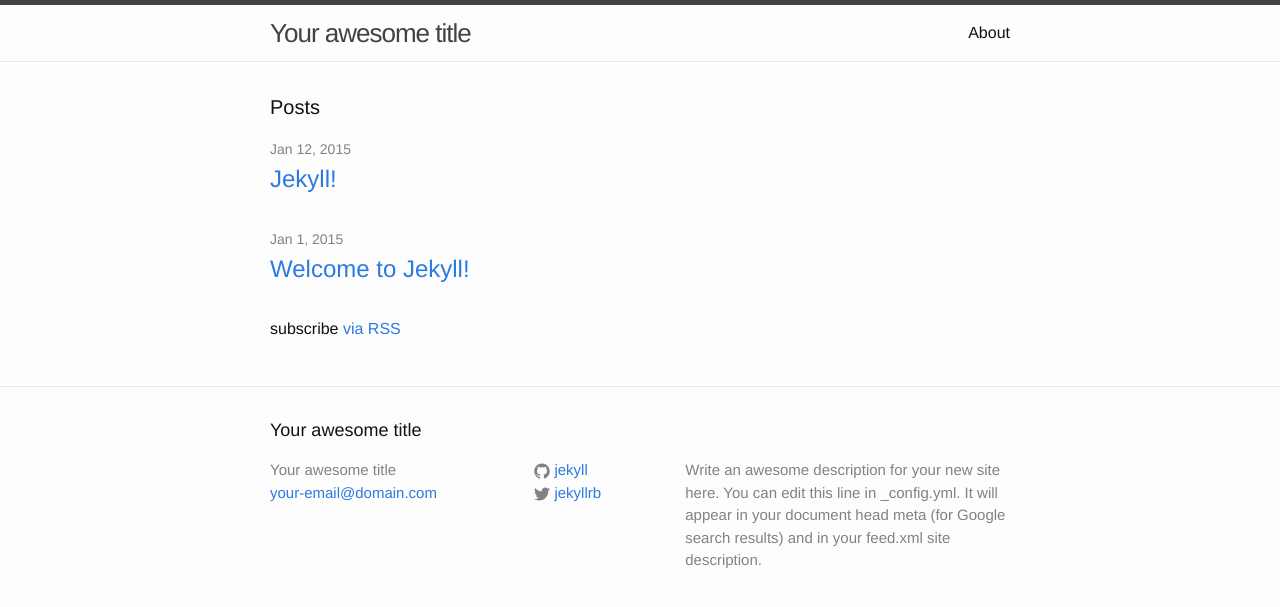
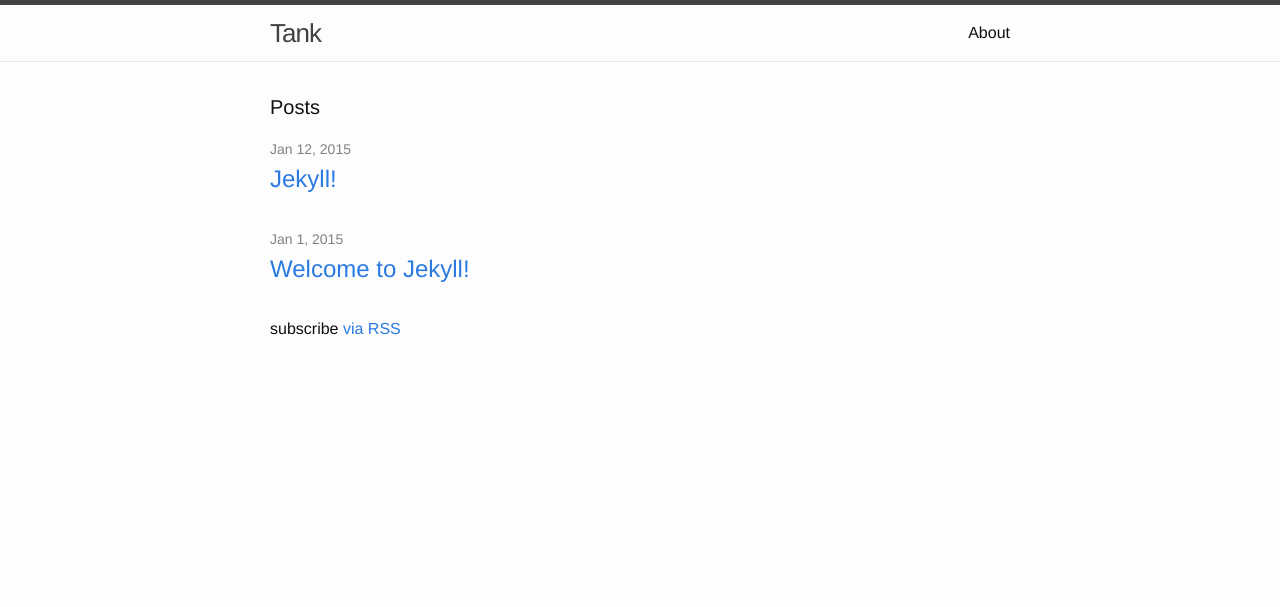
Before and after one commit to tdseed/tdseed.github.com, a Jekyll site: the page built from index.html, in a window 1280 px wide. Shown: the top 607 px of the page. Built offline with Jekyll 4.4.1, drawn with Linux system fonts in a browser that asks for light colours.

Commit message:
modify config

```diff
--- a/_config.yml
+++ b/_config.yml
@@ -1,12 +1,12 @@
 # Site settings
-title: Your awesome title
+title: Tank
 email: your-email@domain.com
 description: > # this means to ignore newlines until "baseurl:"
   Write an awesome description for your new site here. You can edit this
   line in _config.yml. It will appear in your document head meta (for
   Google search results) and in your feed.xml site description.
 baseurl: "" # the subpath of your site, e.g. /blog/
-url: "http://localhost:4000" # the base hostname & protocol for your site
+url: "http://tdseed.github.io/" # the base hostname & protocol for your site
 twitter_username: jekyllrb
 github_username:  jekyll
 
--- a/_layouts/default.html
+++ b/_layouts/default.html
@@ -13,8 +13,6 @@
       </div>
     </div>
 
-    {% include footer.html %}
-
   </body>
 
 </html>
```
